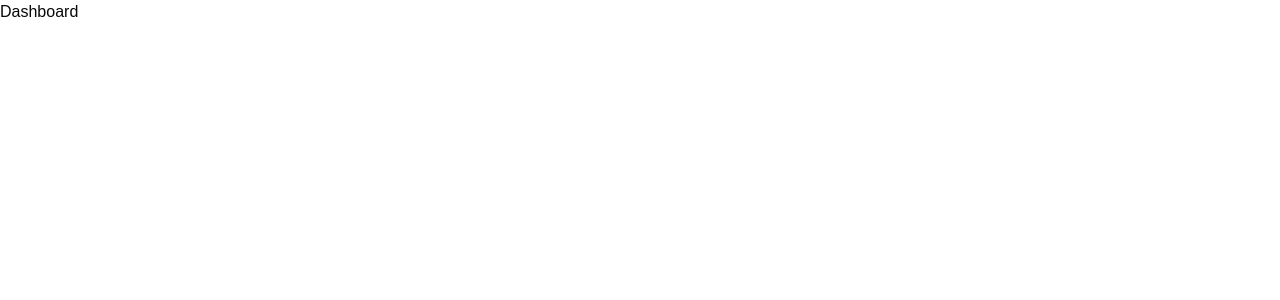
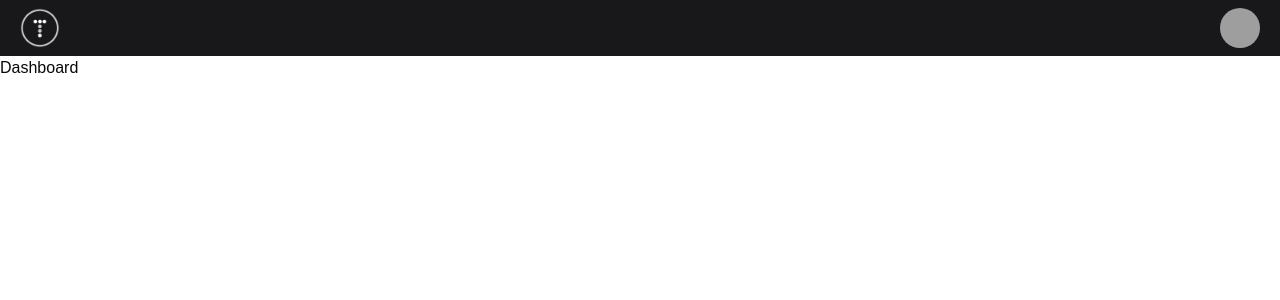
Before and after one commit to AminDannak/nextjs-shadcn-dashboard, a Next.js app: page / in a window 1280 px wide. Shown: the top 300 px of the page. Built offline with nearby package versions, Linux system fonts and the light colour scheme; grey boxes are pictures that could not be loaded.

Commit message:
feat: add a navbar with logo and avatar

```diff
--- a/app/layout.tsx
+++ b/app/layout.tsx
@@ -1,6 +1,7 @@
 import type { Metadata } from "next";
 import localFont from "next/font/local";
 import "./globals.css";
+import NavBar from "@/components/nav-bar";
 
 const geistSans = localFont({
   src: "./fonts/GeistVF.woff",
@@ -28,6 +29,7 @@ export default function RootLayout({
       <body
         className={`${geistSans.variable} ${geistMono.variable} antialiased`}
       >
+        <NavBar/>
         {children}
       </body>
     </html>
--- /dev/null
+++ b/components/nav-bar.tsx
@@ -0,0 +1,19 @@
+import React from "react";
+import Image from "next/image";
+import Link from "next/link";
+import logo from "@/img/logo.png";
+import { Avatar, AvatarImage, AvatarFallback } from "@/components/ui/avatar";
+
+export default function NavBar() {
+  return (
+    <div className="bg-primary dark:bg-slate-700 py-2 px-5 flex justify-between text-white">
+      <Link href="/">
+        <Image src={logo} alt="logo" width={40} />
+      </Link>
+      <Avatar>
+        <AvatarImage src="https://github.com/shadcn.png" alt="@shadcn" />
+        <AvatarFallback className="text-black">?</AvatarFallback>
+      </Avatar>
+    </div>
+  );
+}
--- /dev/null
+++ b/components/ui/avatar.tsx
@@ -0,0 +1,50 @@
+"use client"
+
+import * as React from "react"
+import * as AvatarPrimitive from "@radix-ui/react-avatar"
+
+import { cn } from "@/lib/utils"
+
+const Avatar = React.forwardRef<
+  React.ElementRef<typeof AvatarPrimitive.Root>,
+  React.ComponentPropsWithoutRef<typeof AvatarPrimitive.Root>
+>(({ className, ...props }, ref) => (
+  <AvatarPrimitive.Root
+    ref={ref}
+    className={cn(
+      "relative flex h-10 w-10 shrink-0 overflow-hidden rounded-full",
+      className
+    )}
+    {...props}
+  />
+))
+Avatar.displayName = AvatarPrimitive.Root.displayName
+
+const AvatarImage = React.forwardRef<
+  React.ElementRef<typeof AvatarPrimitive.Image>,
+  React.ComponentPropsWithoutRef<typeof AvatarPrimitive.Image>
+>(({ className, ...props }, ref) => (
+  <AvatarPrimitive.Image
+    ref={ref}
+    className={cn("aspect-square h-full w-full", className)}
+    {...props}
+  />
+))
+AvatarImage.displayName = AvatarPrimitive.Image.displayName
+
+const AvatarFallback = React.forwardRef<
+  React.ElementRef<typeof AvatarPrimitive.Fallback>,
+  React.ComponentPropsWithoutRef<typeof AvatarPrimitive.Fallback>
+>(({ className, ...props }, ref) => (
+  <AvatarPrimitive.Fallback
+    ref={ref}
+    className={cn(
+      "flex h-full w-full items-center justify-center rounded-full bg-muted",
+      className
+    )}
+    {...props}
+  />
+))
+AvatarFallback.displayName = AvatarPrimitive.Fallback.displayName
+
+export { Avatar, AvatarImage, AvatarFallback }
--- a/package.json
+++ b/package.json
@@ -9,6 +9,7 @@
     "lint": "next lint"
   },
   "dependencies": {
+    "@radix-ui/react-avatar": "^1.1.0",
     "@radix-ui/react-icons": "^1.3.0",
     "@radix-ui/react-slot": "^1.1.0",
     "class-variance-authority": "^0.7.0",
```
Also changed, not shown: components.json, img/logo.png (added), 1 other file (tests, documents, lock files or other folders).
